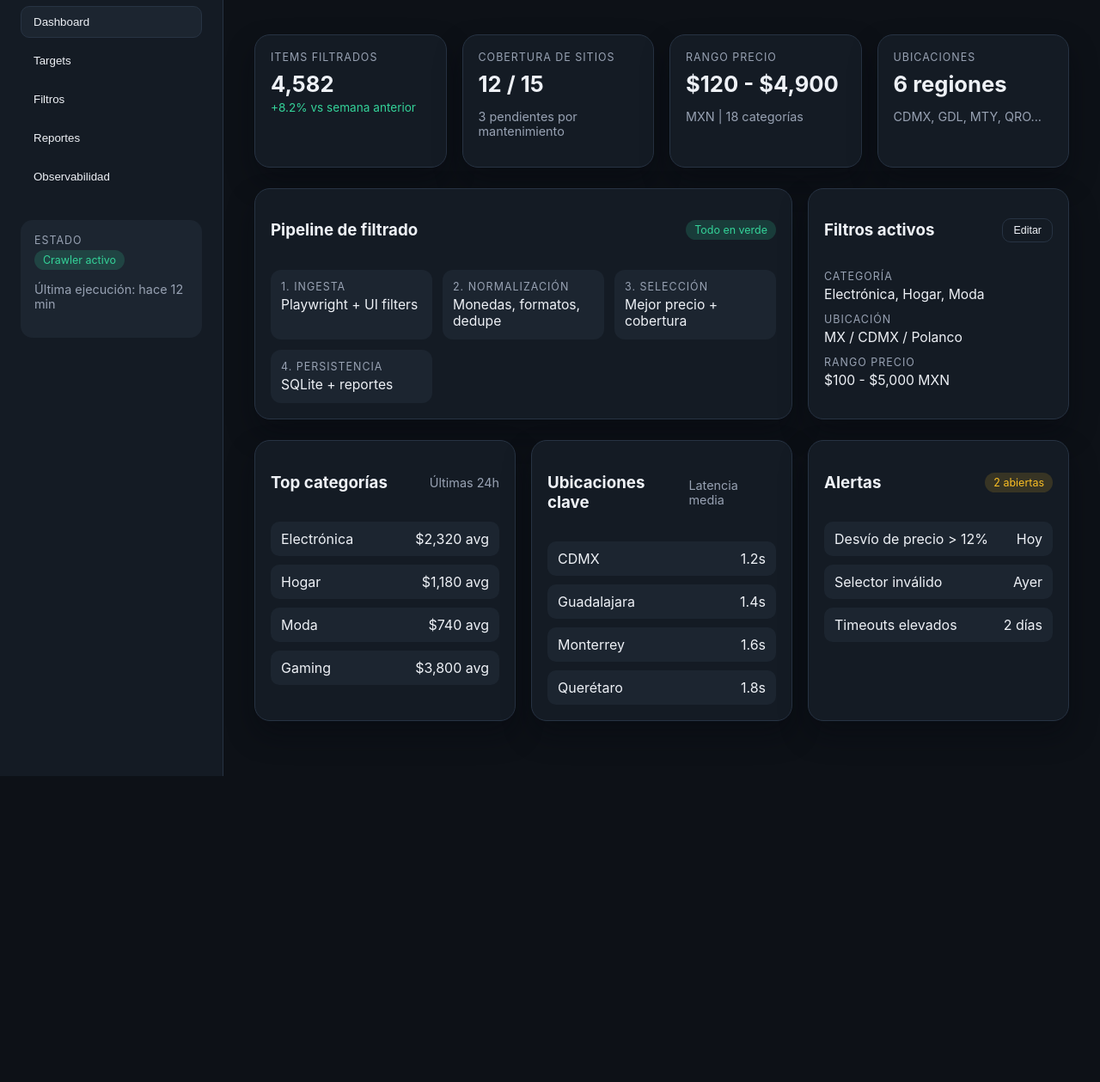
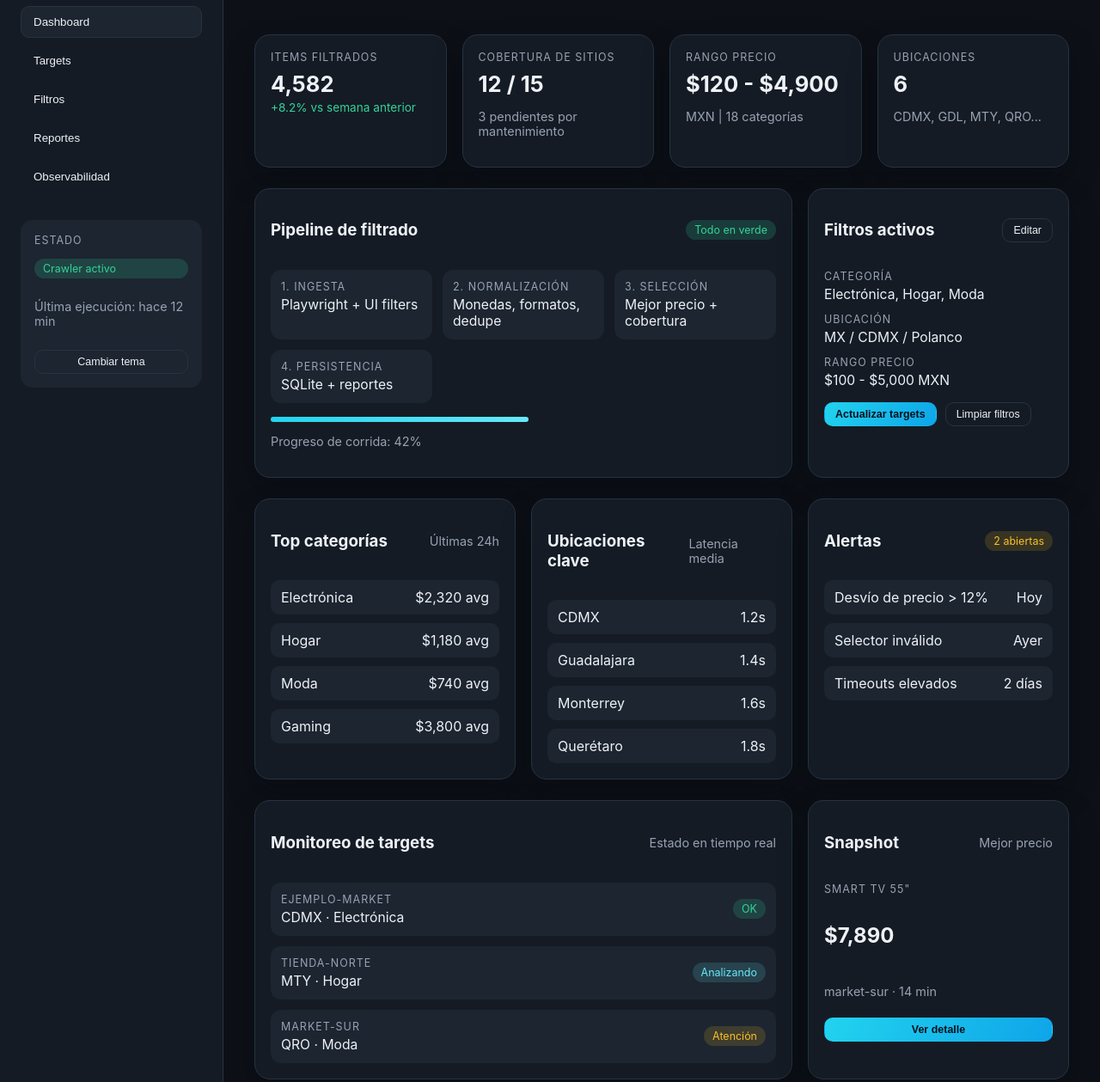
Before and after one commit to fabriwin-ai/Scanning-Wright, a plain HTML site: page dashboard/index.html in a window 1280 px wide. Shown: the part 101-1360 px from the top of the page at 86% size. Before the commit the page ends 1004 px from the top, so only its background shows below. Drawn offline with Linux system fonts and the light colour scheme.

Commit message:
Enhance dashboard with HUD interactions

```diff
--- /dev/null
+++ b/dashboard/assets/app.js
@@ -0,0 +1,34 @@
+const toggle = document.querySelector("[data-theme-toggle]");
+const body = document.body;
+
+const counters = document.querySelectorAll("[data-count]");
+const runProgress = document.querySelector("[data-progress]");
+
+const animateValue = (element) => {
+  const target = Number(element.dataset.count);
+  let value = 0;
+  const step = Math.max(1, Math.floor(target / 60));
+
+  const tick = () => {
+    value = Math.min(target, value + step);
+    element.textContent = value.toLocaleString("es-MX");
+    if (value < target) {
+      requestAnimationFrame(tick);
+    }
+  };
+  tick();
+};
+
+counters.forEach(animateValue);
+
+if (runProgress) {
+  let progress = 42;
+  setInterval(() => {
+    progress = (progress + 3) % 100;
+    runProgress.style.width = `${progress}%`;
+  }, 1500);
+}
+
+toggle?.addEventListener("click", () => {
+  body.classList.toggle("theme--frost");
+});
--- a/dashboard/assets/styles.css
+++ b/dashboard/assets/styles.css
@@ -10,6 +10,17 @@
   --ok: #34d399;
   --warn: #fbbf24;
   --border: #273343;
+}
+
+body.theme--frost {
+  --bg: #0b1220;
+  --panel: #121826;
+  --panel-alt: #1a2433;
+  --text: #f5f9ff;
+  --muted: #a7b2c7;
+  --accent: #a5f3fc;
+  --accent-strong: #38bdf8;
+  --border: #233247;
 }
 
 * {
@@ -92,6 +103,8 @@ body {
   background: var(--panel-alt);
   padding: 16px;
   border-radius: 14px;
+  display: grid;
+  gap: 10px;
 }
 
 .main {
@@ -233,9 +246,28 @@ body {
   padding: 12px;
 }
 
+.progress {
+  margin-top: 16px;
+}
+
+.progress__bar {
+  height: 6px;
+  width: 42%;
+  background: linear-gradient(90deg, var(--accent-strong), var(--accent));
+  border-radius: 999px;
+  transition: width 0.6s ease;
+}
+
 .filters {
   display: grid;
   gap: 12px;
+}
+
+.quick-actions {
+  display: flex;
+  gap: 10px;
+  margin-top: 16px;
+  flex-wrap: wrap;
 }
 
 .list {
@@ -252,6 +284,25 @@ body {
   background: var(--panel-alt);
   padding: 10px 12px;
   border-radius: 10px;
+}
+
+.targets {
+  display: grid;
+  gap: 12px;
+}
+
+.target {
+  display: flex;
+  align-items: center;
+  justify-content: space-between;
+  background: var(--panel-alt);
+  padding: 12px;
+  border-radius: 12px;
+}
+
+.snapshot {
+  display: grid;
+  gap: 8px;
 }
 
 @media (max-width: 920px) {
--- a/dashboard/index.html
+++ b/dashboard/index.html
@@ -29,6 +29,9 @@
           <p class="label">Estado</p>
           <div class="status-pill status-pill--ok">Crawler activo</div>
           <p class="muted">Última ejecución: hace 12 min</p>
+          <button class="btn btn--ghost btn--small" data-theme-toggle>
+            Cambiar tema
+          </button>
         </div>
       </aside>
 
@@ -47,7 +50,7 @@
         <section class="grid stats">
           <div class="card">
             <p class="label">Items filtrados</p>
-            <h2>4,582</h2>
+            <h2 data-count="4582">0</h2>
             <p class="trend trend--up">+8.2% vs semana anterior</p>
           </div>
           <div class="card">
@@ -62,7 +65,7 @@
           </div>
           <div class="card">
             <p class="label">Ubicaciones</p>
-            <h2>6 regiones</h2>
+            <h2 data-count="6">0</h2>
             <p class="muted">CDMX, GDL, MTY, QRO...</p>
           </div>
         </section>
@@ -91,6 +94,10 @@
                 <p class="value">SQLite + reportes</p>
               </div>
             </div>
+            <div class="progress">
+              <div class="progress__bar" data-progress></div>
+              <p class="muted">Progreso de corrida: 42%</p>
+            </div>
           </div>
 
           <div class="card">
@@ -111,6 +118,10 @@
                 <p class="label">Rango precio</p>
                 <p class="value">$100 - $5,000 MXN</p>
               </div>
+            </div>
+            <div class="quick-actions">
+              <button class="btn btn--primary btn--small">Actualizar targets</button>
+              <button class="btn btn--ghost btn--small">Limpiar filtros</button>
             </div>
           </div>
         </section>
@@ -152,7 +163,54 @@
             </ul>
           </div>
         </section>
+
+        <section class="grid">
+          <div class="card card--wide">
+            <div class="card__header">
+              <h3>Monitoreo de targets</h3>
+              <span class="muted">Estado en tiempo real</span>
+            </div>
+            <div class="targets">
+              <div class="target">
+                <div>
+                  <p class="label">ejemplo-market</p>
+                  <p class="value">CDMX · Electrónica</p>
+                </div>
+                <div class="status-pill status-pill--ok">OK</div>
+              </div>
+              <div class="target">
+                <div>
+                  <p class="label">tienda-norte</p>
+                  <p class="value">MTY · Hogar</p>
+                </div>
+                <div class="status-pill">Analizando</div>
+              </div>
+              <div class="target">
+                <div>
+                  <p class="label">market-sur</p>
+                  <p class="value">QRO · Moda</p>
+                </div>
+                <div class="status-pill status-pill--warn">Atención</div>
+              </div>
+            </div>
+          </div>
+
+          <div class="card">
+            <div class="card__header">
+              <h3>Snapshot</h3>
+              <span class="muted">Mejor precio</span>
+            </div>
+            <div class="snapshot">
+              <p class="label">Smart TV 55"</p>
+              <h2>$7,890</h2>
+              <p class="muted">market-sur · 14 min</p>
+              <button class="btn btn--primary btn--small">Ver detalle</button>
+            </div>
+          </div>
+        </section>
       </main>
     </div>
+
+    <script src="assets/app.js"></script>
   </body>
 </html>
```
